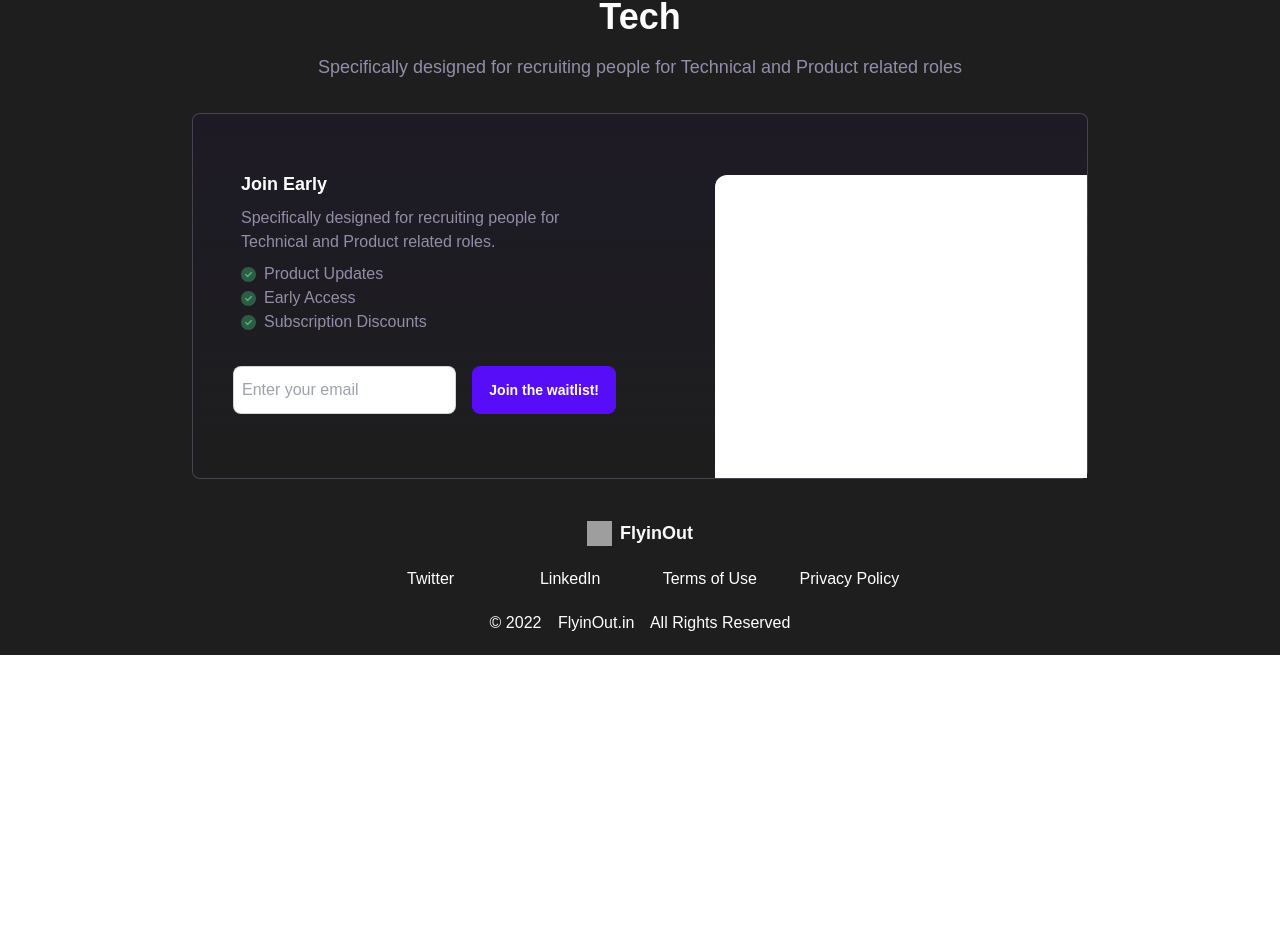
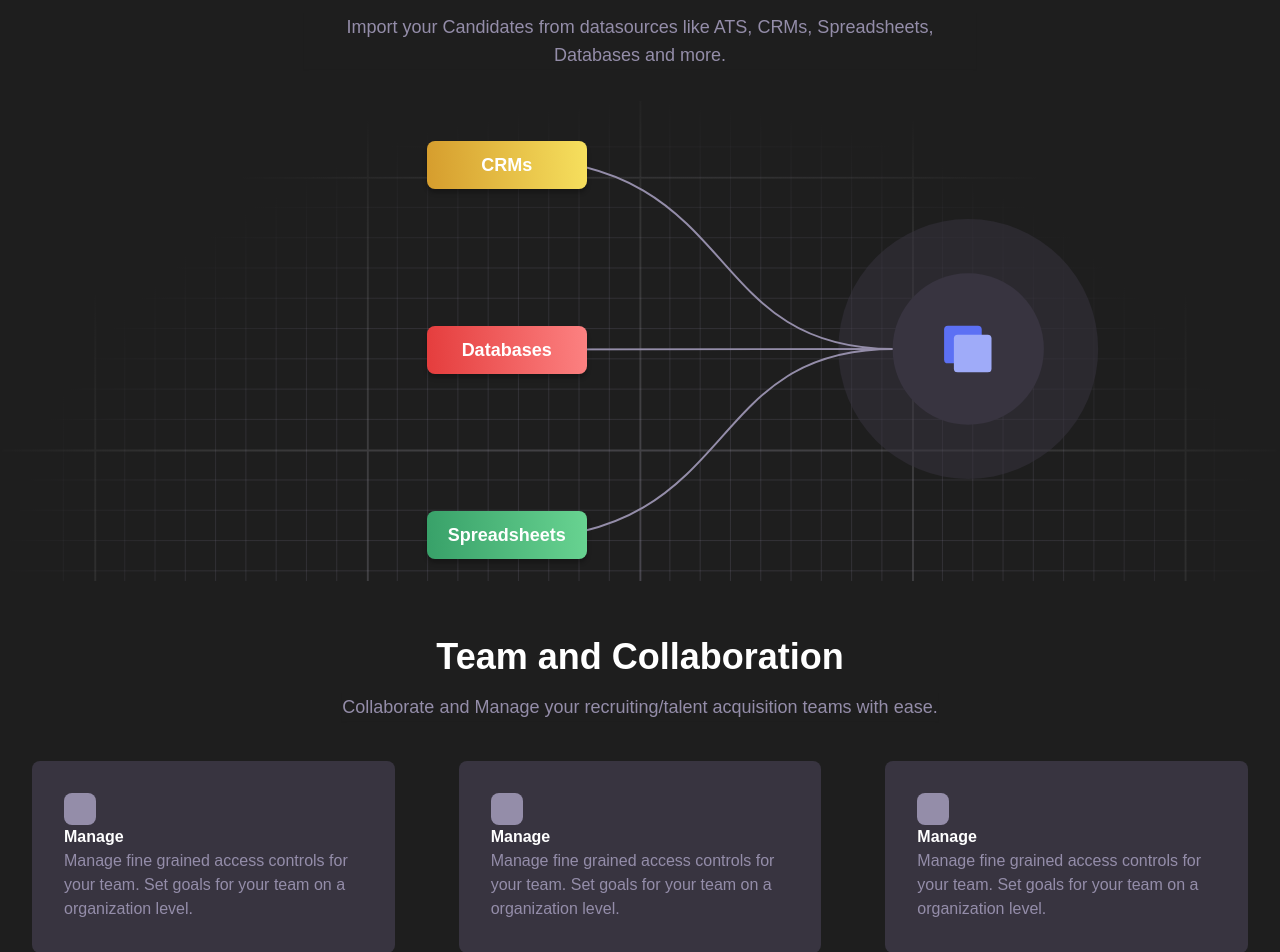
Before and after one commit to flyinout/flyinout-fe, a Next.js app: page / in a window 1280 px wide. Shown: the part 1915-2867 px from the top of the page. Before the commit the page ends 2570 px from the top, so only its background shows below. Built offline with nearby package versions, Linux system fonts and the light colour scheme; grey boxes are pictures that could not be loaded.

Commit message:
update early bird section

```diff
--- a/components/Collaboration.js
+++ b/components/Collaboration.js
@@ -1,52 +1,54 @@
+import { SectionHeading, SectionSubHeading } from "./Hero";
+
 export default function Collaboration() {
   return (
     <>
-      <div className="text-center flex flex-col w-full items-center mt-10 prose">
-        <h1 className="my-2">Team and Collaboration</h1>
-        <p className="text-md">
+      <div className="text-center flex flex-col w-full items-center mt-10 mb-8 ">
+        <SectionHeading>Team and Collaboration</SectionHeading>
+        <SectionSubHeading>
           Collaborate and Manage your recruiting/talent acquisition teams with
           ease.
-        </p>
+        </SectionSubHeading>
       </div>
-      <div className="flex items-center justify-between w-full my-5">
+      <div className="flex flex-col md:flex-row md:items-center md:justify-between w-full">
         <div
-          className="card p-8 mx-8 rounded-lg text-left"
+          className="my-2 mx-4 p-8 md:mx-8 rounded-lg text-left"
           style={{ background: "#383440" }}
         >
           <div
             className="w-8 h-8 rounded-lg"
             style={{ background: "#948DA9" }}
           ></div>
-          <h3 className="text-md text-white "> Manage</h3>
-          <p className="text-md">
+          <h3 className="text-md text-primary font-bold "> Manage</h3>
+          <p className="text-secondary">
             Manage fine grained access controls for your team. Set goals for
             your team on a organization level.
           </p>
         </div>
         <div
-          className="card p-8 mx-8 rounded-lg text-left"
+          className="my-2 mx-4 p-8 md:mx-8 rounded-lg text-left"
           style={{ background: "#383440" }}
         >
           <div
             className="w-8 h-8 rounded-lg"
             style={{ background: "#948DA9" }}
           ></div>
-          <h3 className="text-md text-white "> Manage</h3>
-          <p className="text-md">
+          <h3 className="text-md text-primary font-bold "> Manage</h3>
+          <p className="text-secondary">
             Manage fine grained access controls for your team. Set goals for
             your team on a organization level.
           </p>
         </div>
         <div
-          className="card p-8 mx-8 rounded-lg text-left"
+          className="my-2 mx-4 p-8 md:mx-8 rounded-lg text-left"
           style={{ background: "#383440" }}
         >
           <div
             className="w-8 h-8 rounded-lg"
             style={{ background: "#948DA9" }}
           ></div>
-          <h3 className="text-md text-white "> Manage</h3>
-          <p className="text-md">
+          <h3 className="text-md text-primary font-bold "> Manage</h3>
+          <p className="text-secondary">
             Manage fine grained access controls for your team. Set goals for
             your team on a organization level.
           </p>
--- a/components/Imports.js
+++ b/components/Imports.js
@@ -1,15 +1,17 @@
+import { SectionHeading, SectionSubHeading } from "./Hero";
+
 export default function Imports() {
   return (
     <>
-      <div className="text-center flex flex-col w-full items-center mt-10 prose">
-        <h1 className="text-md my-2">Import from Anywhere.</h1>
-        <p>
+      <div className="text-center flex flex-col w-full items-center mt-10 mb-8">
+        <SectionHeading>Import from Anywhere</SectionHeading>
+        <SectionSubHeading>
           Import your Candidates from datasources like ATS, CRMs, Spreadsheets,
           Databases and more.
-        </p>
+        </SectionSubHeading>
       </div>
       <div
-        className="relative w-full h-auto text-center flex justify-center"
+        className="h-0 md:h-auto relative w-full text-center flex justify-center"
         style={{
           backgroundImage: `url('./gridBg.svg')`,
           backgroundSize: "cover",
@@ -19,49 +21,46 @@ export default function Imports() {
         }}
       >
         <div
-          className="card rounded-md py-2 px-2 text-white flex items-center font-bold text-lg absolute top-0"
+          className="rounded-lg z-10 py-2 px-2 text-primary flex justify-center items-center font-bold text-lg absolute lg:left-1/3 md:left-1/4 top-0"
           style={{
             background:
               "linear-gradient(86.38deg, #D69E2E 1.67%, #F6E05E 100%)",
             boxShadow: "0px 4px 4px rgba(0, 0, 0, 0.25)",
             height:'3rem',
-            minWidth: "16rem",
+            minWidth: "10rem",
             top: "40px",
-            left: "8px",
           }}
         >
           CRMs
         </div>
         <div
-          className="card rounded-md py-2 px-2 text-white flex items-center font-bold text-lg absolute top-10"
+          className="rounded-lg z-10 py-2 px-2 text-primary flex justify-center items-center font-bold text-lg absolute lg:left-1/3 md:left-1/4 top-10"
           style={{
             background:
               "linear-gradient(86.69deg, #E53E3E 1.68%, #FC8181 99.53%)",
             boxShadow: "0px 4px 4px rgba(0, 0, 0, 0.25)",
             height:'3rem',
-            minWidth: "16rem",
-            left: "8px",
+            minWidth: "10rem",
             top: "225px",
           }}
         >
           Databases
         </div>
         <div
-          className="card rounded-md py-2 px-2 text-white flex items-center font-bold text-lg absolute top-20"
+          className="rounded-lg z-10 py-2 px-2 text-primary flex justify-center items-center font-bold text-lg absolute lg:left-1/3 md:left-1/4 top-20"
           style={{
             background:
               "linear-gradient(86.9deg, #38A169 0.33%, #68D391 99.67%)",
             boxShadow: "0px 4px 4px rgba(0, 0, 0, 0.25)",
             height:'3rem',
-            minWidth: "16rem",
-            left: "8px",
+            minWidth: "10rem",
             top: "410px",
           }}
         >
           Spreadsheets
         </div>
         <img
-          className="absolute h-96 w-9/12 right-0  bottom-10"
+          className="absolute h-0 w-9/12 right-0 bottom-10  md:h-96"
           src="./illusmap.svg"
           alt="Illustration "
         />
--- a/components/Landing.js
+++ b/components/Landing.js
@@ -17,8 +17,8 @@ export default function Landing() {
         <Illustration />
         <ObjectiveSection />
         <Automations />
-        {/* <Imports /> */}
-        {/* <Collaboration /> */}
+        <Imports />
+        <Collaboration />
         <EarlyBird />
         <Footer />
     </>
```
